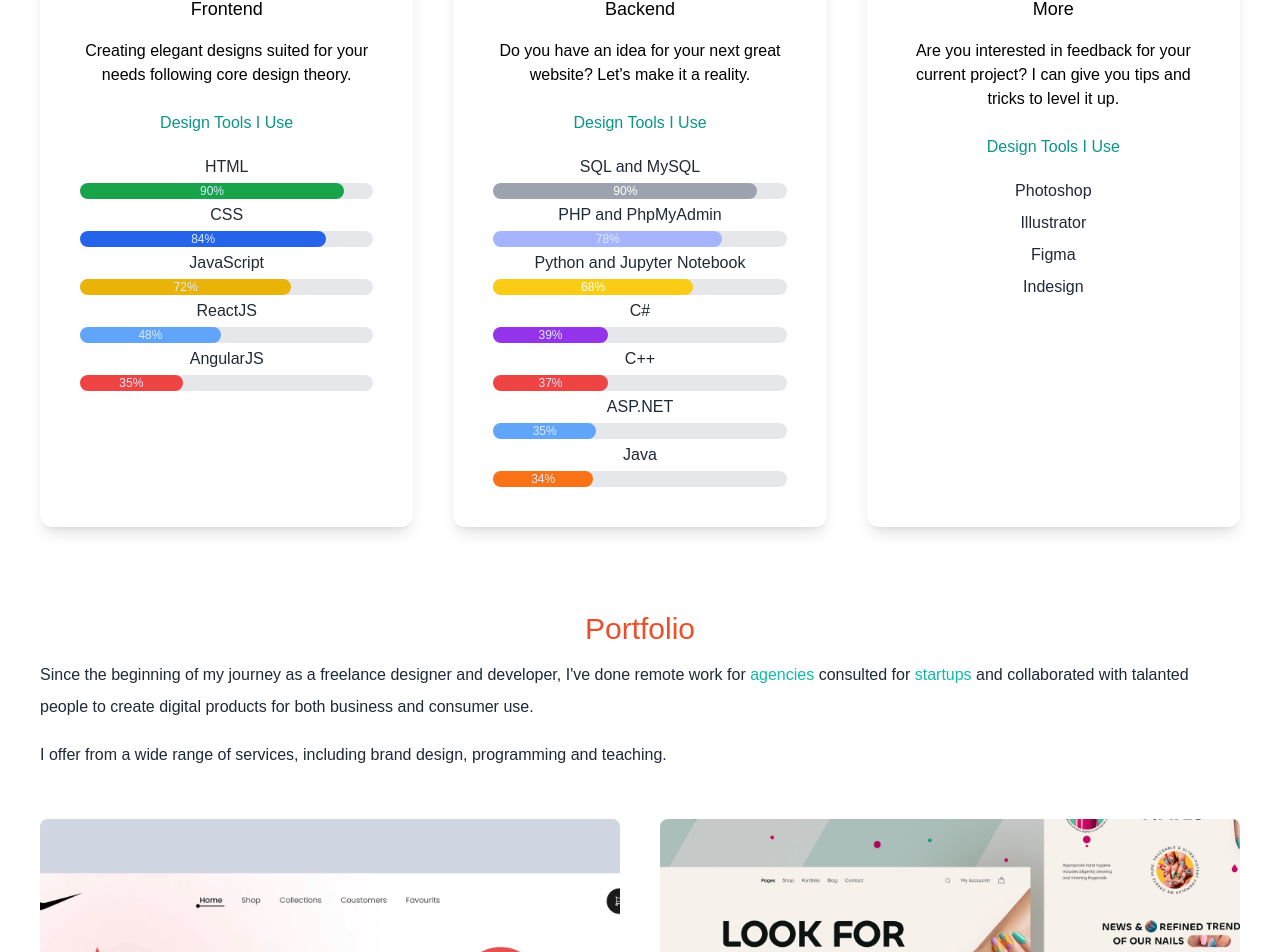
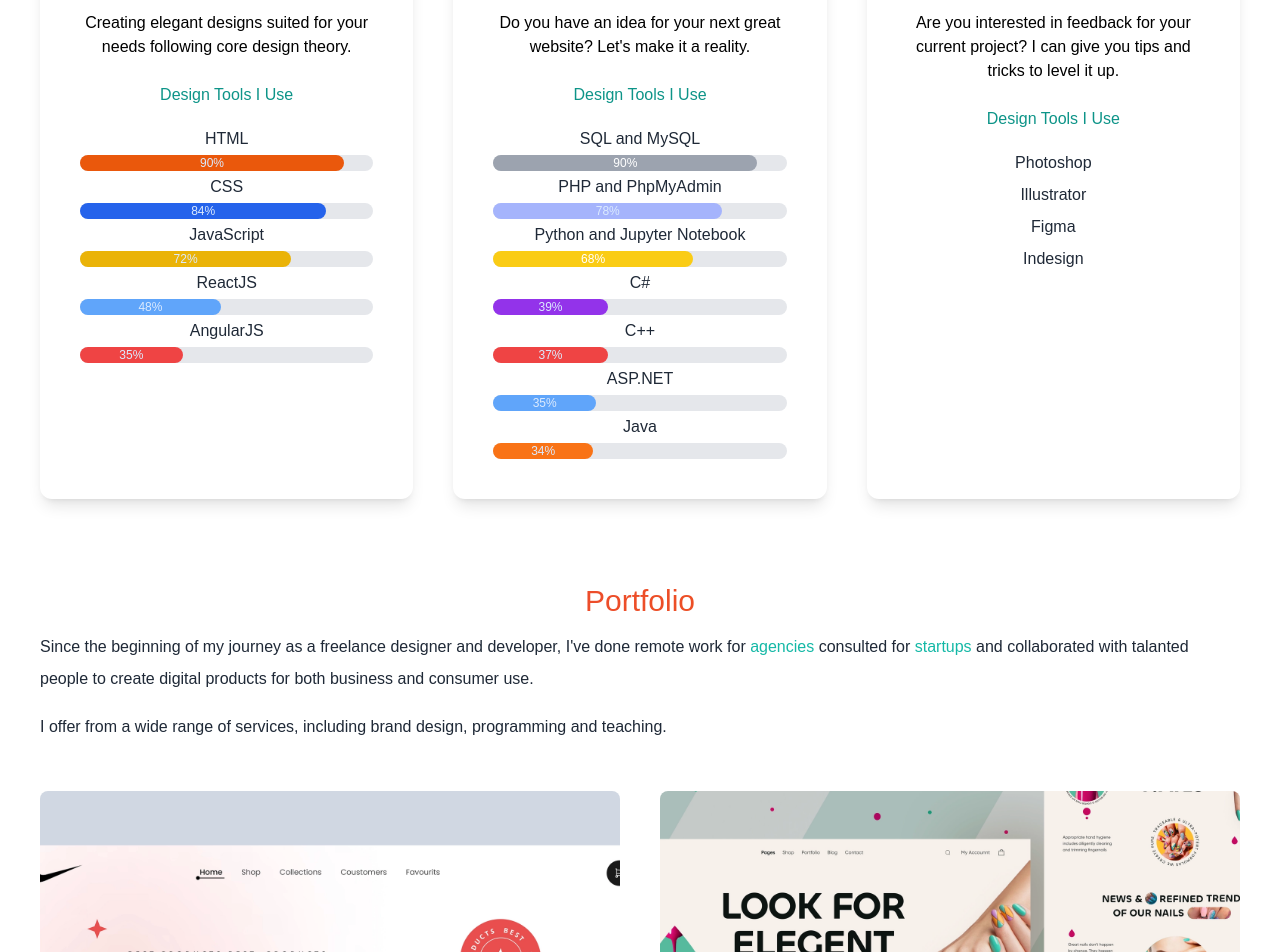
Before and after one commit to jwinbush/portfolio2023, a Next.js app: page / in a window 1280 px wide. Shown: the part 1484-2436 px from the top of the page. Built offline with nearby package versions, Linux system fonts and the light colour scheme.

Commit message:
Update index.js

```diff
--- a/pages/index.js
+++ b/pages/index.js
@@ -64,8 +64,8 @@ export default function Home() {
             <p className="text-md pt-5 leading-8 text-gray-800 dark:text-gray-200 max-w-xl mx-auto md:text-xl font-light ">
             A versatile software developer with 3+ years of experience in programming, UX design, and data management for various projects.
             Skilled in problem solving under pressure and dedicated to my team’s success.
-            When I'm not coding I enjoy creating artwork, learning new skills, making logos in Adobe Creative Suite, and exercising . My passion is to
-            Contact me below if interested!
+            When I'm not coding I enjoy creating artwork, learning new skills, making logos in Adobe Creative Suite, and exercising.
+            Contact me below!
             </p>
 
             <div className="mx-auto bg-white-500 rounded-full w-80 h-80 relative overflow-hidden mt-20 md:h-96 md:w-96 sm:w-70 flex sm:items-center">
@@ -103,7 +103,7 @@ export default function Home() {
 
               <p className="text-gray-800 py-1 ">HTML</p>
               <div class="w-full bg-gray-200 rounded-full dark:bg-gray-700">
-                <div className="bg-green-600 text-xs font-medium text-blue-100 text-center p-0.5 leading-none rounded-full" style={{width: '90%'}}>90%</div>
+                <div className="bg-orange-600 text-xs font-medium text-blue-100 text-center p-0.5 leading-none rounded-full" style={{width: '90%'}}>90%</div>
               </div>
 
               <p className="text-gray-800 py-1 ">CSS</p>
```
